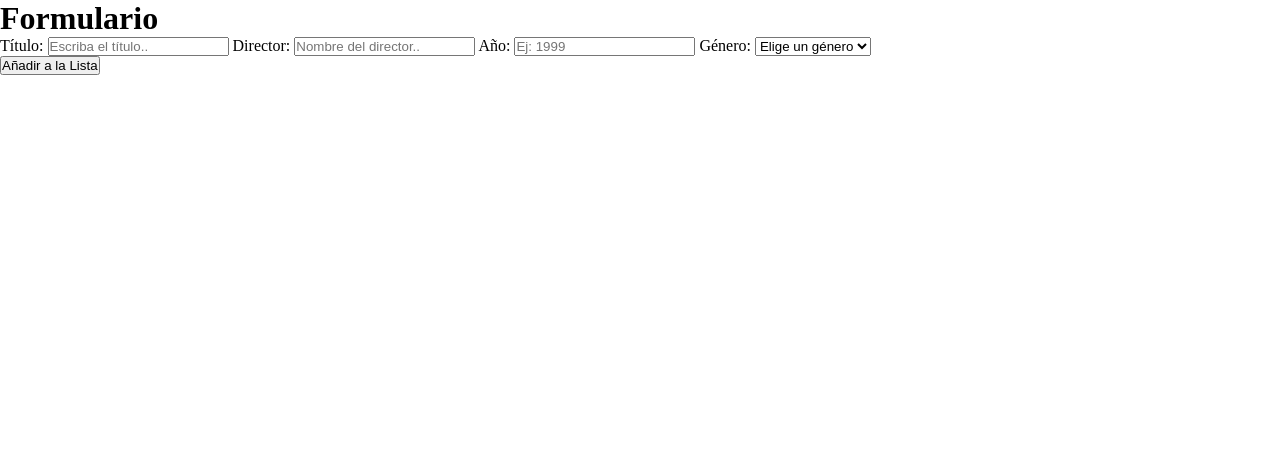
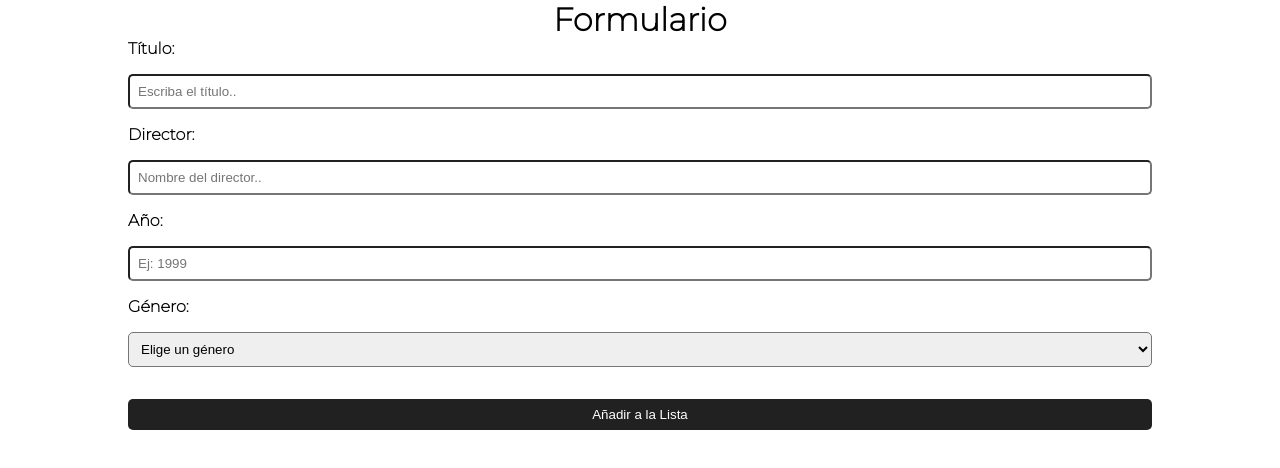
Before and after one commit to TxemaN/ejercicio-4-julio, a plain HTML site: page index.html in a window 1280 px wide. Drawn offline with Linux system fonts and the light colour scheme.

Commit message:
Primer desarrollo css rama cartrugs

```diff
--- a/css/mystyle.css
+++ b/css/mystyle.css
@@ -1,5 +1,50 @@
-*{
+* {
     margin: 0;
     padding: 0;
     box-sizing: border-box;
 }
+
+body {
+    font-family: 'Montserrat', sans-serif;
+}
+
+header,
+main,
+footer {
+    display: grid;
+    place-items: center;
+}
+
+form {
+    display: grid;
+    gap: 1rem;
+    width: 80%;
+}
+
+label {
+    font-weight: bold;
+}
+
+input,
+select {
+    width: 100%;
+    padding: 0.5rem;
+    border-radius: 5px;
+}
+
+input[type="submit"] {
+    background-color: #212121;
+    color: white;
+    border: none;
+    padding: 0.5rem 1rem;
+    cursor: pointer;
+    border-radius: 5px;
+}
+
+.grid-container {
+    display: grid;
+    place-items: center;
+    height: 100vh;
+    font-family: 'Montserrat', sans-serif;
+    background-color: #f0f0f0;
+}
--- a/index.html
+++ b/index.html
@@ -5,6 +5,9 @@
     <meta charset="UTF-8">
     <meta name="viewport" content="width=device-width, initial-scale=1.0">
     <title>Ejercicio 4 de Julio</title>
+    <link rel="preconnect" href="https://fonts.googleapis.com">
+<link rel="preconnect" href="https://fonts.gstatic.com" crossorigin>
+<link href="https://fonts.googleapis.com/css2?family=Montserrat:wght@200&display=swap" rel="stylesheet">
     <link rel="stylesheet" href="css/mystyle.css">
 </head>
 
```
